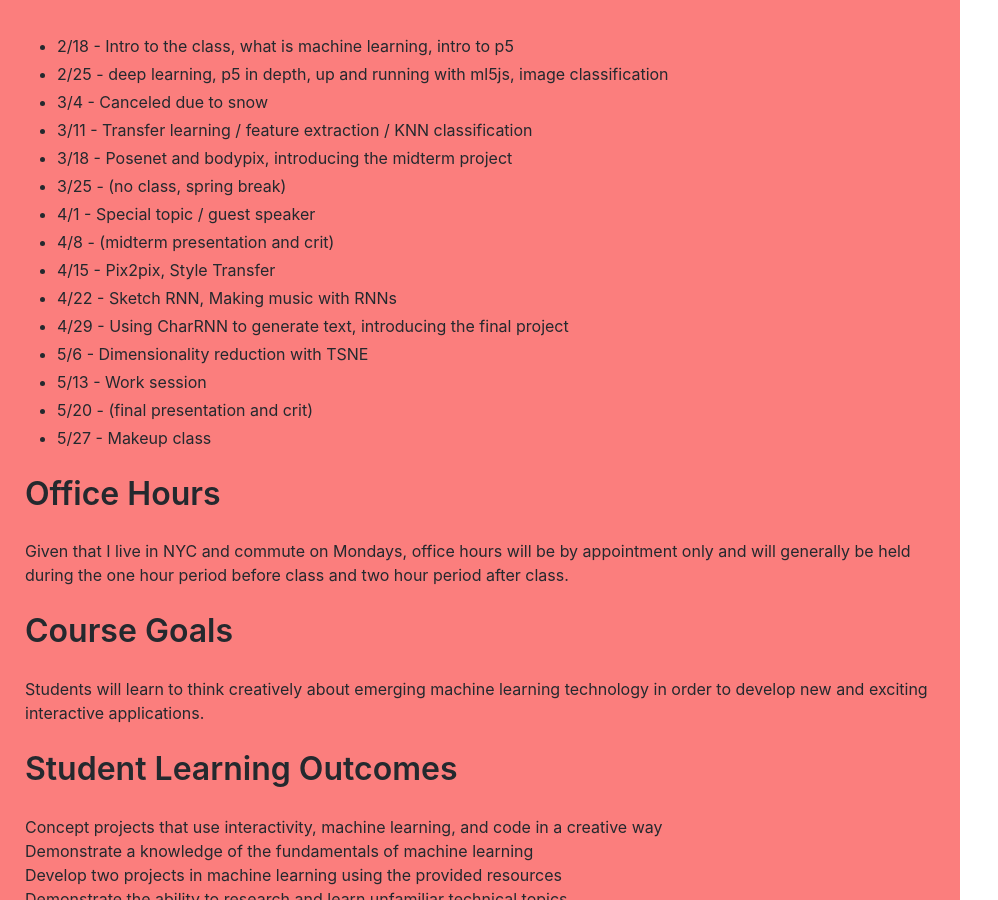
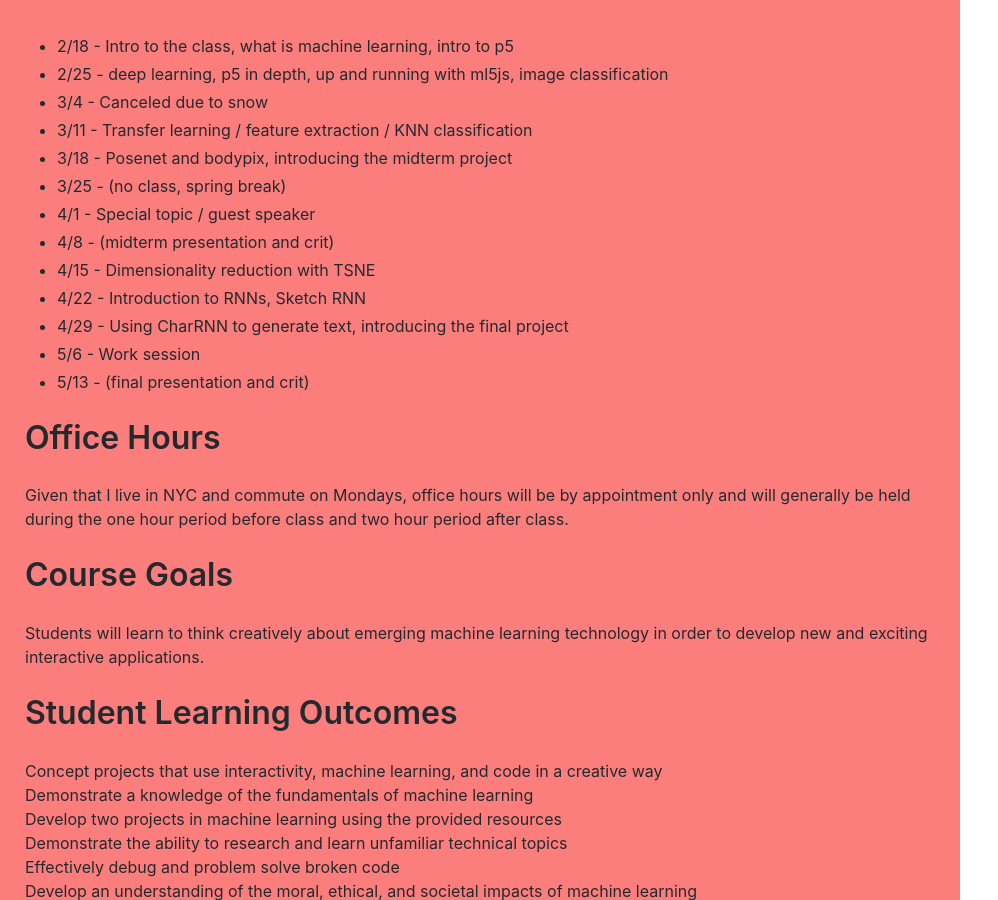
Before and after one commit to polyrhythmatic/spring2019machinelearning, a Jekyll site: the page built from _pages/syllabus.md, in a window 1280 px wide and 900 px high, scrolled down 1089 px. Shown: the whole window, without its empty margins (0-998 px from the left). Built offline with Jekyll 4.4.1, drawn with Linux system fonts in a browser that asks for light colours; nearby versions of some CDN libraries.

Commit message:
updating the syllabus

```diff
--- a/_pages/syllabus.md
+++ b/_pages/syllabus.md
@@ -38,13 +38,11 @@ This course borrows from the following amazing syllabi
 * 3/25 - (no class, spring break)
 * 4/1 - Special topic / guest speaker
 * 4/8 - (midterm presentation and crit)
-* 4/15 - Pix2pix, Style Transfer
-* 4/22 - Sketch RNN, Making music with RNNs
+* 4/15 - Dimensionality reduction with TSNE
+* 4/22 - Introduction to RNNs, Sketch RNN
 * 4/29 - Using CharRNN to generate text, introducing the final project
-* 5/6 - Dimensionality reduction with TSNE
-* 5/13 - Work session
-* 5/20 - (final presentation and crit)
-* 5/27 - Makeup class
+* 5/6 - Work session
+* 5/13 - (final presentation and crit)
 
 # Office Hours
 
```
